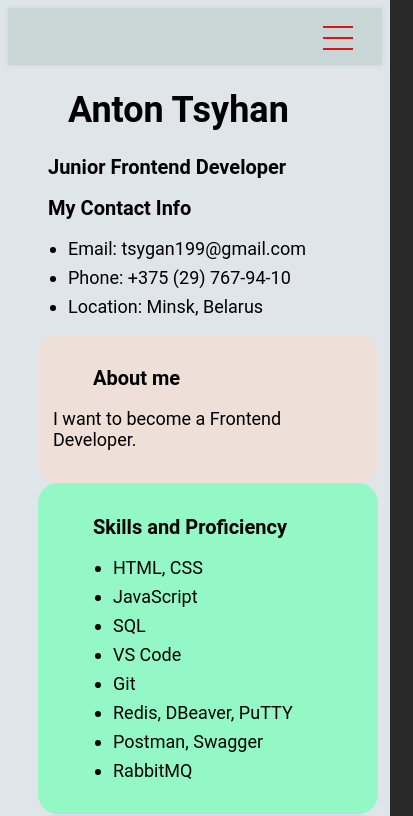
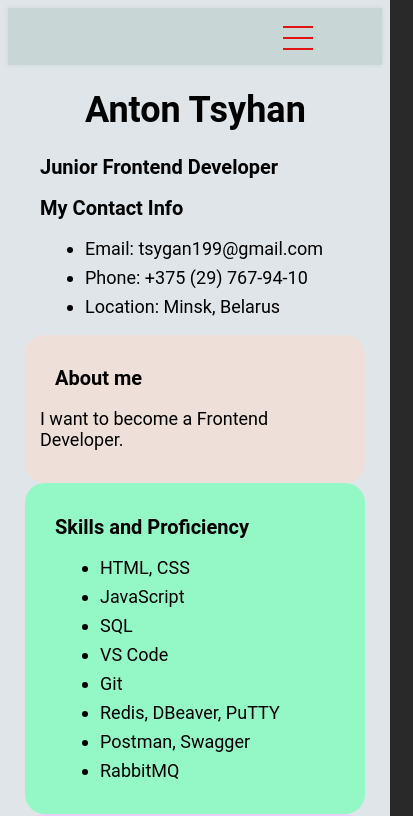
Before and after one commit to tsyganA/rsschool-cv-stage0, a plain HTML site: page index.html in a window 390 px wide. Shown: the top 816 px of the page, 413 px wide, since content can reach past the window. Drawn offline with Linux system fonts and the light colour scheme.

Commit message:
end finish

```diff
--- a/style.css
+++ b/style.css
@@ -119,6 +119,11 @@ h2 {
   display: none;
 }
 
+.stop-scrolling {
+  height: 100vh;
+  overflow: hidden;
+}
+
 
 
 
@@ -147,6 +152,7 @@ width: 600px;
 }
 
 }
+
 
 
 
@@ -226,7 +232,7 @@ nav {
 
 .burgert {
   display: block;
-  margin: 9px 0px 9px 315px;
+  margin: 9px 0px 9px 275px;
   z-index: 12;
   transition: all 0.5s ease-in;
   width: 30px;
@@ -251,11 +257,11 @@ code{
 
 
 .alignment-footer {
-  width: 410px;
+  width: 340px;
 }
 
 .alignment {
-  width: 400px;
+  width: 340px;
 }
 
 .education li {
@@ -279,19 +285,21 @@ a {
 }
 
 h2 {
-  margin-left: 40px;
-  width: 300px;
+  width: 250px;
 }
 
 li {
   margin-left: 20px;
-  width: 300px;
+  width: 250px;
 }
 
 .sleva {
   margin-left: 60px;
-  width: 300px;
+  width: 270px;
 }
 
+ul {
+  width: 280px;
+}
 
 }
```
